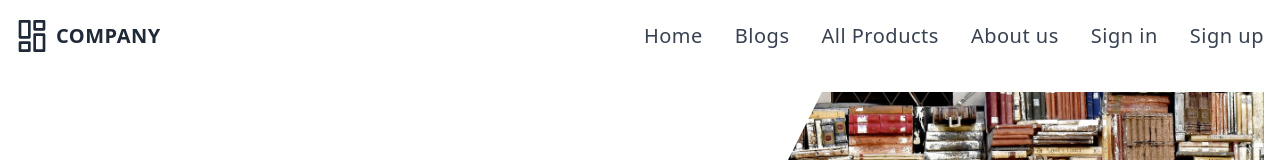
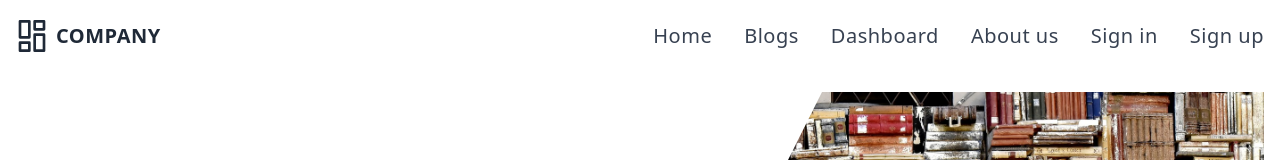
Before and after one commit to ShekhRaselMasrurAhmmadNissan/old-is-gold-client, a React (Create React App) app: page / in a window 1280 px wide. Shown: the top 160 px of the page. Built offline with nearby package versions, Linux system fonts and the light colour scheme; no server answers.

Commit message:
Edited some navbar link.

```diff
--- a/src/Components/Shared/Navbar/Navbar.js
+++ b/src/Components/Shared/Navbar/Navbar.js
@@ -21,7 +21,7 @@ const Navbar = () => {
 		<>
 			<li>
 				<NavLink
-					to="home"
+					to="/home"
 					title="Home"
 					className={({ isActive }) =>
 						isActive
@@ -34,7 +34,7 @@ const Navbar = () => {
 			</li>
 			<li>
 				<NavLink
-					to="blogs"
+					to="/blogs"
 					title="Blogs"
 					className={({ isActive }) =>
 						isActive
@@ -47,20 +47,20 @@ const Navbar = () => {
 			</li>
 			<li>
 				<NavLink
-					to="allProducts"
-					title="Product pricing"
+					to="/dashboard"
+					title="Dashboard"
 					className={({ isActive }) =>
 						isActive
 							? `font-medium tracking-wide text-gray-700 transition-colors duration-500 border-b-4 border-b-emerald-600 pb-1`
 							: `font-medium tracking-wide text-gray-700 transition-colors duration-500 hover:text-teal-600 hover:drop-shadow-xl`
 					}
 				>
-					All Products
+					Dashboard
 				</NavLink>
 			</li>
 			<li>
 				<NavLink
-					to="about-us"
+					to="/about-us"
 					title="About us"
 					className={({ isActive }) =>
 						isActive
@@ -105,7 +105,7 @@ const Navbar = () => {
 				<>
 					<li>
 						<NavLink
-							to="login"
+							to="/login"
 							title="Sign in"
 							className={({ isActive }) =>
 								isActive
@@ -118,7 +118,7 @@ const Navbar = () => {
 					</li>
 					<li>
 						<NavLink
-							to="register"
+							to="/register"
 							className={({ isActive }) =>
 								isActive
 									? `font-medium tracking-wide text-gray-700 transition-colors duration-500 border-b-4 border-b-emerald-600 pb-1`
```
